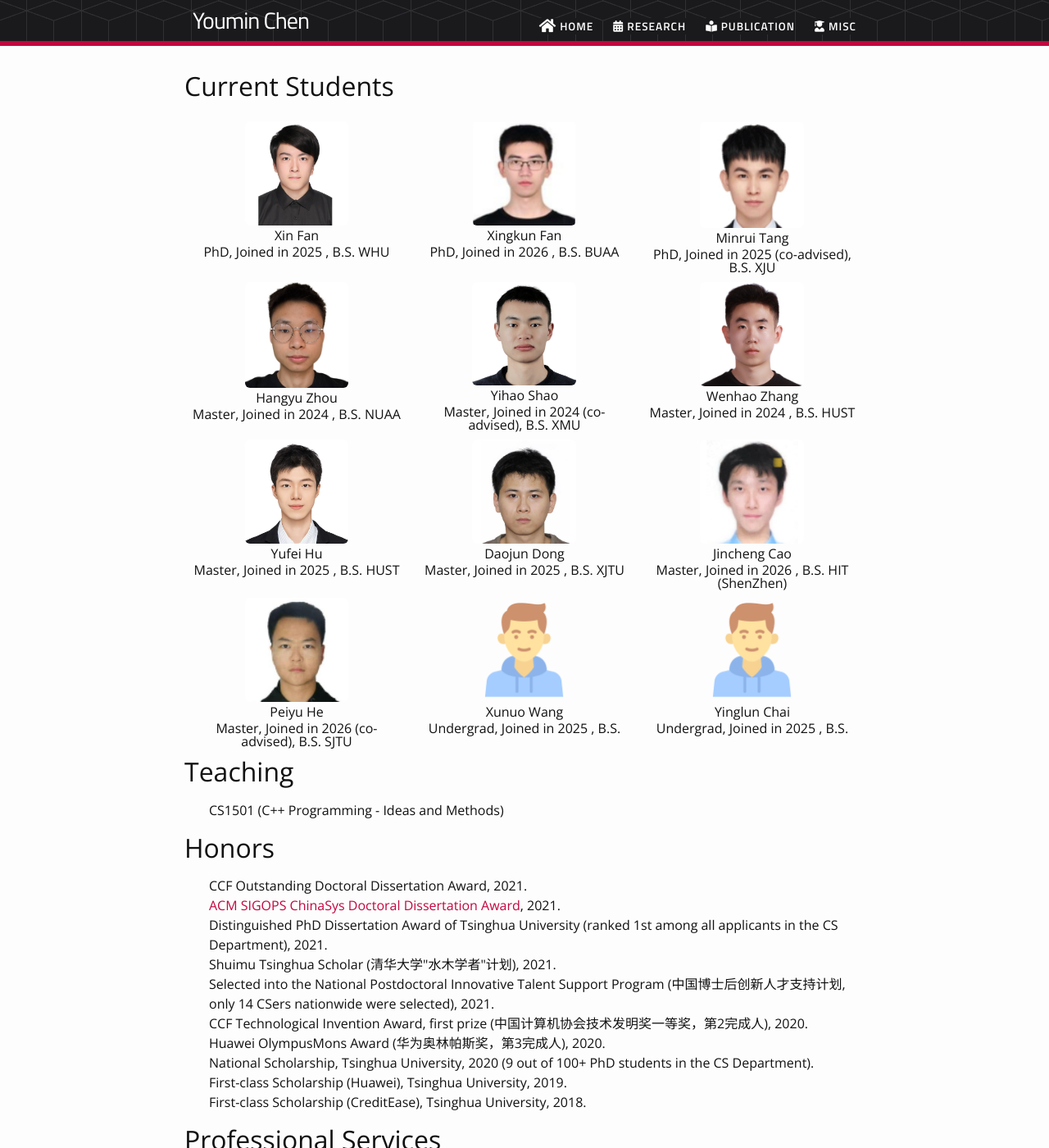
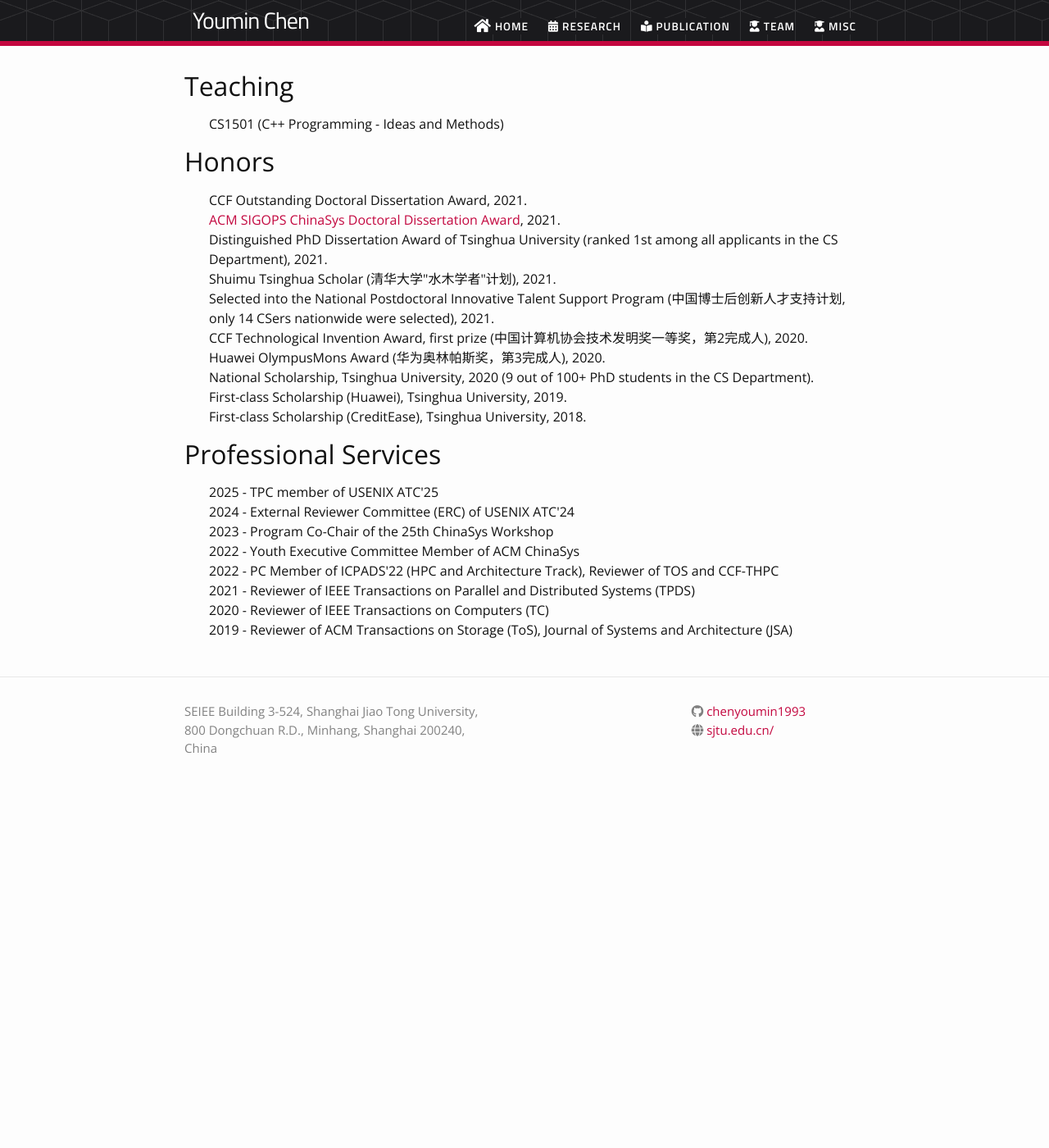
Before and after one commit to chenyoumin1993/chenyoumin1993.github.io, a Jekyll site: the page built from misc.md, in a window 1280 px wide and 1400 px high. Shown: the whole window at 82% size. Built offline with Jekyll 4.4.1, drawn with Linux system fonts in a browser that asks for light colours; nearby versions of some CDN libraries.

Commit message:
updates.

```diff
--- a/_data/cym.yml
+++ b/_data/cym.yml
@@ -1,5 +1,6 @@
 # Describe your recent news
 news:
+  - title: Sept, 2025, Invited to serve in the TPC for EuroSys 2026.
   - title: Aug, 2025, One paper got accepted to Trans. on Computers.
   - title: July, 2025, Our paper (μTPS) has been accepted to SOSP'25.
   - title: April, 2025, Our paper (crash consistency test of Open CAS) has been accepted to USENIX ATC'25.
--- a/_data/nav.yml
+++ b/_data/nav.yml
@@ -11,6 +11,10 @@ items:
   name: Publication
   icon_class: fas fa-book-reader
 
+- url: /team/
+  name: Team
+  icon_class: fas fa-user-graduate
+
 - url: /misc/
   name: Misc
   icon_class: fas fa-user-graduate
--- a/misc.md
+++ b/misc.md
@@ -9,41 +9,6 @@ permalink: /misc/
   <li>{{ stu.title }}</li>
 {% endfor %}
 </ul> -->
-<h2>Current Students</h2>
-
-<div class="container mt-4">
-  {% assign counter = 0 %}
-
-  {% for ins in site.data.cym.students %}
-
-    {% if counter == 0 %}
-      <div class="row">
-    {% endif %}
-
-      <div class="col-md-4 align-items-center text-center">
-          <img src="{{ins.profile_pic | prepend: site.baseurl }}" class="rounded w-50">
-          {% if ins.webpage %}
-          <p style="margin-top:0px;margin-bottom:0px"><a href="{{ ins.webpage }}">{{ins.name}}</a></p>
-          {% else %}
-          <p style="margin-top:0px;margin-bottom:0px">{{ins.name}}</p>
-          {% endif %}
-          <p style="margin-top:0px;margin-bottom:10px;line-height:1;">{{ins.type}}, Joined in {{ins.year}} {{ins.tag}}, B.S. {{ins.bs}}</p>
-      </div>
-
-      {% assign counter = counter | plus: 1 %}
-
-    {% if counter == 3 %}
-      {% assign counter = 0 %}
-      </div>
-    {% endif %}
-  {% endfor %}
-
-  {% if counter > 0 %}
-    </div>
-  {% endif %}
-</div>
-
-
 
 <h2>Teaching</h2>
 <ul style="overflow: hidden">
```
Also changed, not shown: other parts of misc.md (+1 -1 lines), team.md (added, +44 -0 lines).
